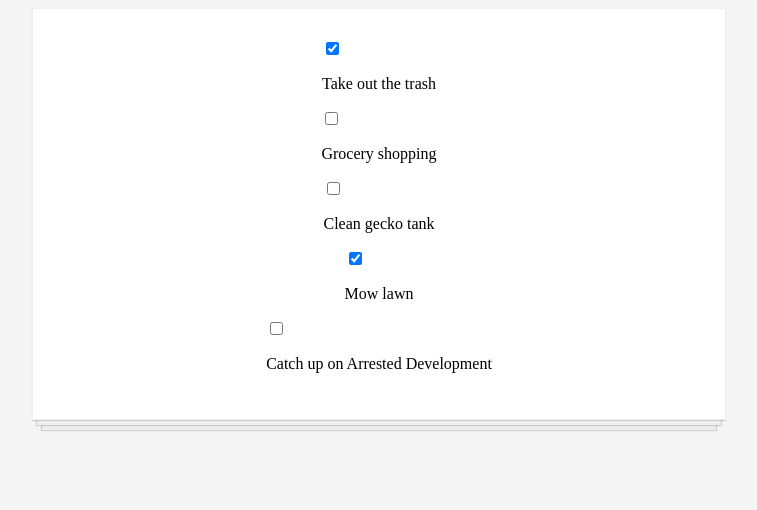
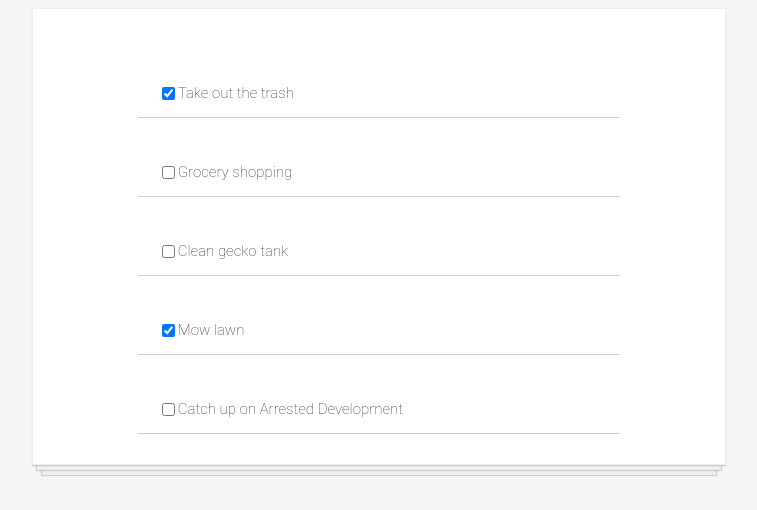
Before and after one commit to rcho100/to-do, a React (Create React App) app: page / in a window 1280 px wide. Shown: the top 510 px of the page, without its empty margins (261-1018 px from the left). Built offline with nearby package versions, Linux system fonts and the light colour scheme.

Commit message:
Add border, position, color & font to todo-item

```diff
--- a/src/index.css
+++ b/src/index.css
@@ -23,3 +23,16 @@
       0 20px 1px -9px rgba(0,0,0,0.15);
   padding: 30px;
 }
+
+.todo-item {
+  display: flex;
+  justify-content: flex-start;
+  align-items: center;
+  padding: 30px 20px 0;
+  width: 70%;
+  border-bottom: 1px solid #cecece;
+  font-family: Roboto, sans-serif;
+  font-weight: 100;
+  font-size: 15px;
+  color: #333;
+}
```
